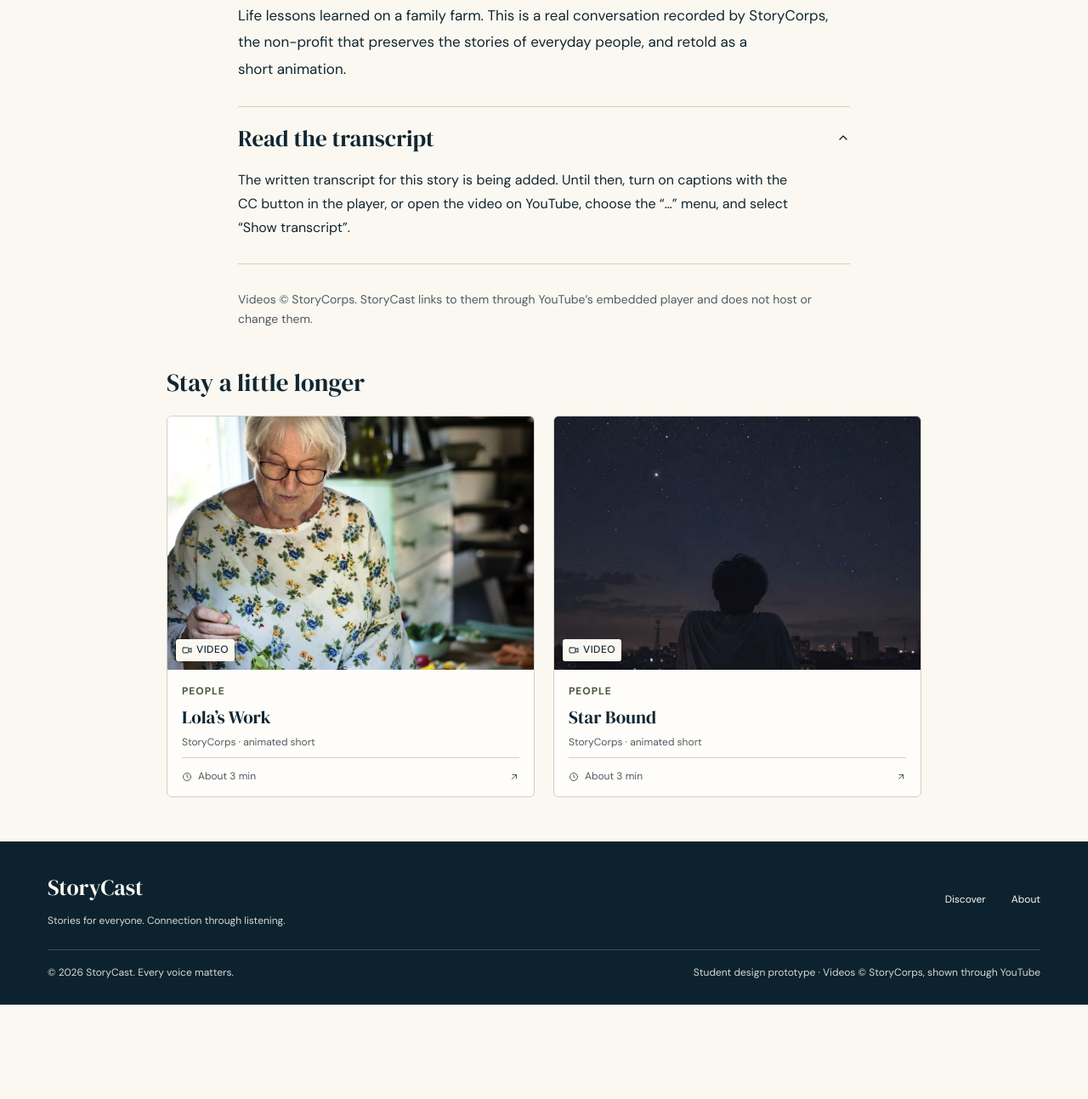
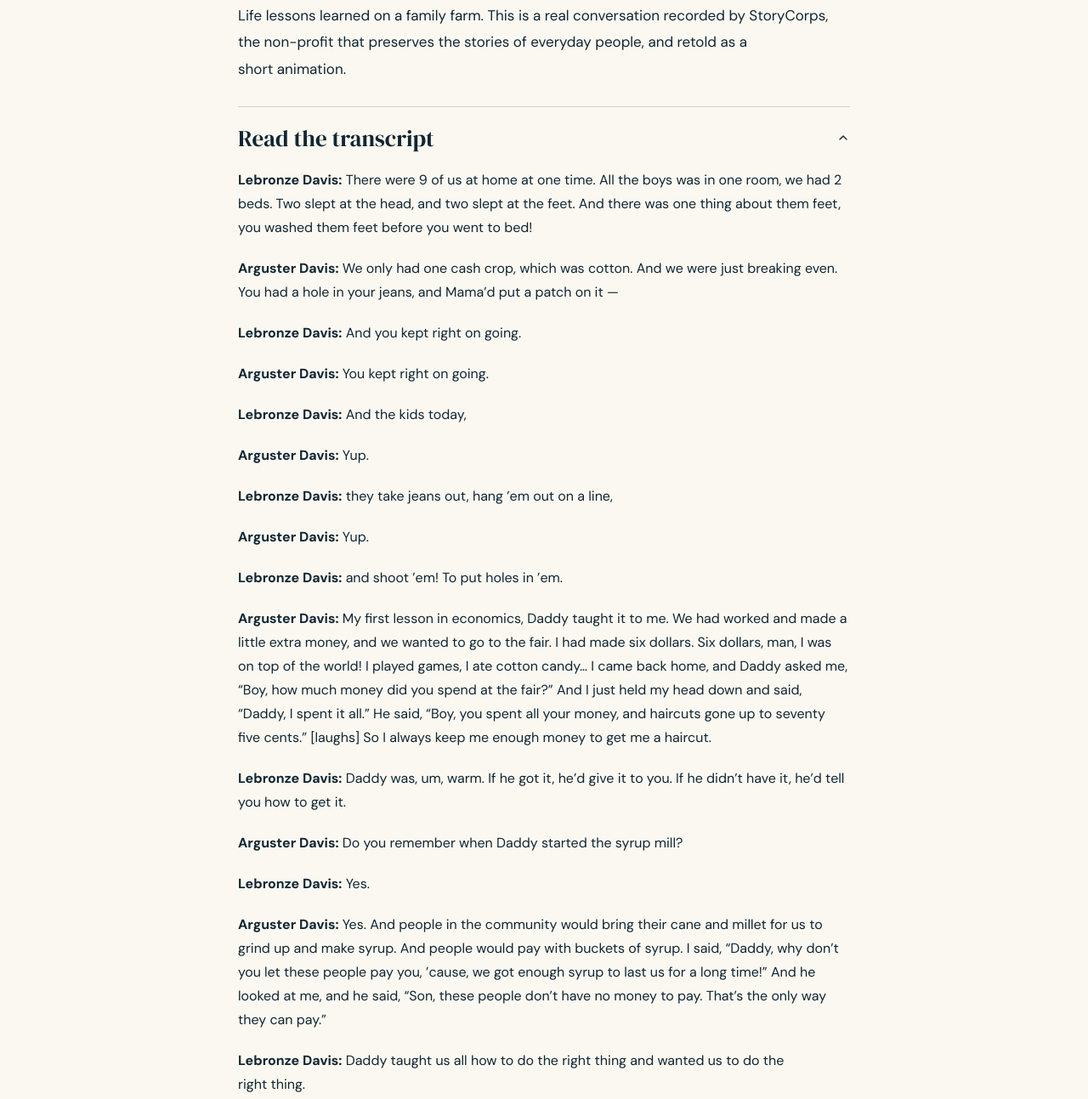
Before and after one commit to prince-nda/storycast, a website: page storycast/story/daddys-lessons.html in a window 1280 px wide. Shown: the part 1476-2769 px from the top of the page at 85% size. Before the commit the page ends 2658 px from the top, so only its background shows below. Drawn offline with Linux system fonts and the light colour scheme.

Commit message:
add transcript to Daddy's Lessons

```diff
--- a/storycast/story/daddys-lessons.html
+++ b/storycast/story/daddys-lessons.html
@@ -74,8 +74,23 @@
             <svg class="icon transcript__chevron" aria-hidden="true" focusable="false"><use href="#i-chevron-down"/></svg>
           </summary>
           <div class="transcript__body">
-            <!-- TRANSCRIPT: replace the paragraph below with the transcript text, one <p> per paragraph. -->
-            <p>The written transcript for this story is being added. Until then, turn on captions with the CC button in the player, or open the video on YouTube, choose the &ldquo;&hellip;&rdquo; menu, and select &ldquo;Show transcript&rdquo;.</p>
+            <!-- TRANSCRIPT -->
+            <p><strong>Lebronze Davis:</strong> There were 9 of us at home at one time. All the boys was in one room, we had 2 beds. Two slept at the head, and two slept at the feet. And there was one thing about them feet, you washed them feet before you went to bed!</p>
+            <p><strong>Arguster Davis:</strong> We only had one cash crop, which was cotton. And we were just breaking even. You had a hole in your jeans, and Mama&rsquo;d put a patch on it &mdash;</p>
+            <p><strong>Lebronze Davis:</strong> And you kept right on going.</p>
+            <p><strong>Arguster Davis:</strong> You kept right on going.</p>
+            <p><strong>Lebronze Davis:</strong> And the kids today,</p>
+            <p><strong>Arguster Davis:</strong> Yup.</p>
+            <p><strong>Lebronze Davis:</strong> they take jeans out, hang &rsquo;em out on a line,</p>
+            <p><strong>Arguster Davis:</strong> Yup.</p>
+            <p><strong>Lebronze Davis:</strong> and shoot &rsquo;em! To put holes in &rsquo;em.</p>
+            <p><strong>Arguster Davis:</strong> My first lesson in economics, Daddy taught it to me. We had worked and made a little extra money, and we wanted to go to the fair. I had made six dollars. Six dollars, man, I was on top of the world! I played games, I ate cotton candy&hellip; I came back home, and Daddy asked me, &ldquo;Boy, how much money did you spend at the fair?&rdquo; And I just held my head down and said, &ldquo;Daddy, I spent it all.&rdquo; He said, &ldquo;Boy, you spent all your money, and haircuts gone up to seventy five cents.&rdquo; [laughs] So I always keep me enough money to get me a haircut.</p>
+            <p><strong>Lebronze Davis:</strong> Daddy was, um, warm. If he got it, he&rsquo;d give it to you. If he didn&rsquo;t have it, he&rsquo;d tell you how to get it.</p>
+            <p><strong>Arguster Davis:</strong> Do you remember when Daddy started the syrup mill?</p>
+            <p><strong>Lebronze Davis:</strong> Yes.</p>
+            <p><strong>Arguster Davis:</strong> Yes. And people in the community would bring their cane and millet for us to grind up and make syrup. And people would pay with buckets of syrup. I said, &ldquo;Daddy, why don&rsquo;t you let these people pay you, &rsquo;cause, we got enough syrup to last us for a long time!&rdquo; And he looked at me, and he said, &ldquo;Son, these people don&rsquo;t have no money to pay. That&rsquo;s the only way they can pay.&rdquo;</p>
+            <p><strong>Lebronze Davis:</strong> Daddy taught us all how to do the right thing and wanted us to do the right thing.</p>
+            <p><strong>Arguster Davis:</strong> Mmhmm. He kept me out of school one day &rsquo;cause he was delivering lumber. The directions that were given to him were not very clear. And, since Daddy, you know, he only went to the third grade, um&hellip; he couldn&rsquo;t read the address. And I said, &ldquo;I, I&rsquo;ll help you, Daddy.&rdquo; I couldn&rsquo;t have been more than eight or ten years old. It, it, it was just heartbreaking. You know, there are things that I try to pass on to my son: There&rsquo;s only two things in life a person actually owns, and that is his name and his word. And in his own way, that&rsquo;s what Daddy left me with.</p>
           </div>
         </details>
         <p class="detail__note">Videos &copy; StoryCorps. StoryCast links to them through YouTube&rsquo;s embedded player and does not host or change them.</p>
```
